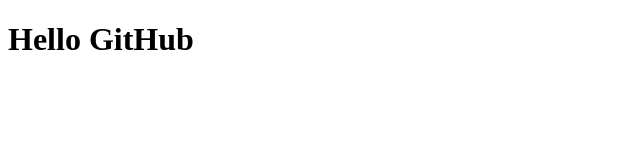
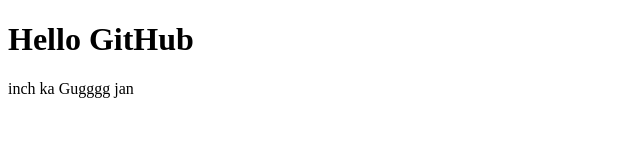
Before and after one commit to GurgenTsaturyan/GitHub-for-Begginers, a plain HTML site: page index.html in a window 1280 px wide. Shown: the whole page, without its empty margins (0-640 px from the left). Drawn offline with Linux system fonts and the light colour scheme.

Commit message:
new text

```diff
--- a/index.html
+++ b/index.html
@@ -10,5 +10,6 @@
 <body>
 
     <h1>Hello GitHub</h1>
+    <p>inch ka Gugggg             jan </p>
 </body>
 </html>
```
